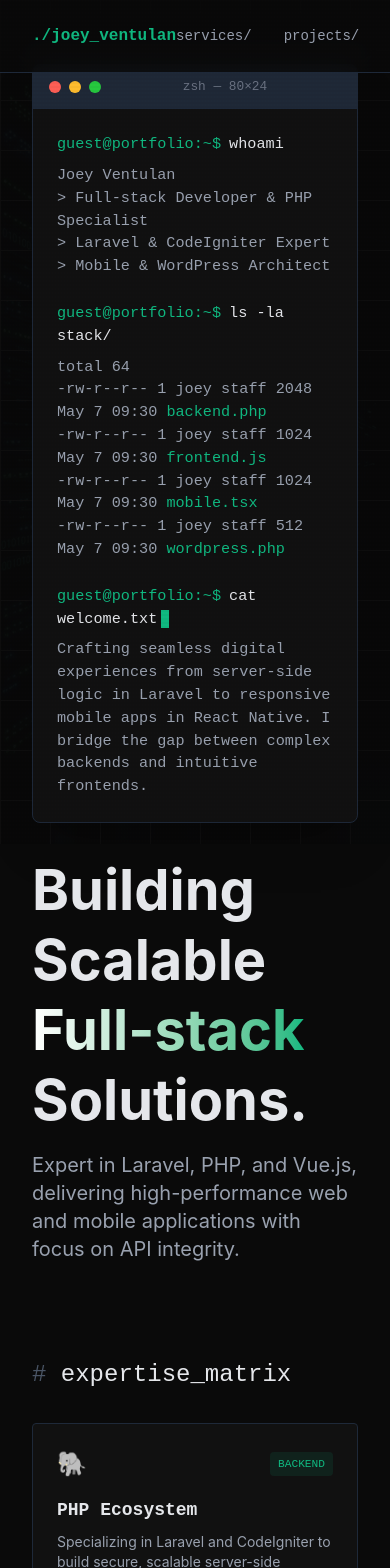
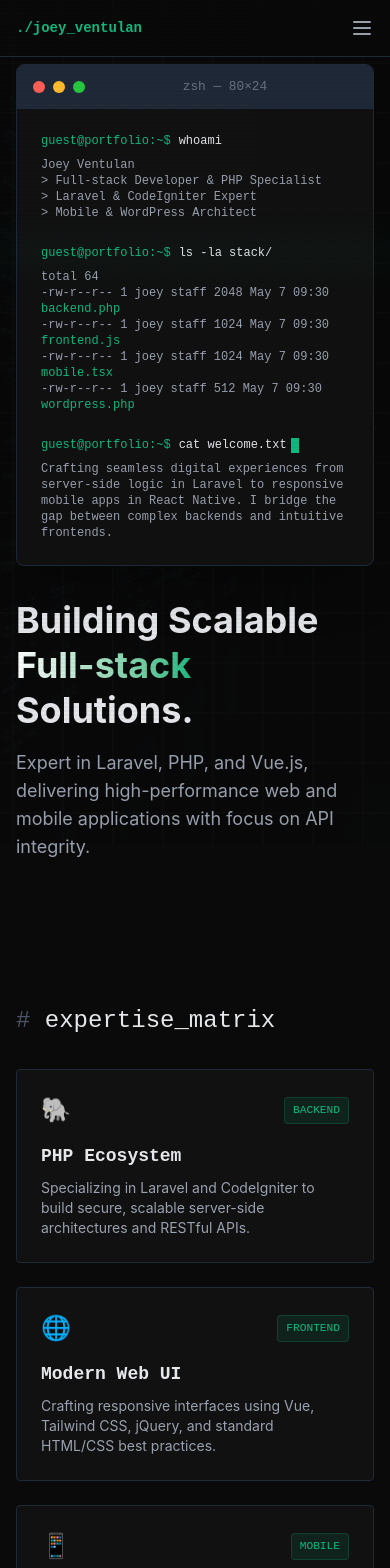
Before and after one commit to devjoe101291/dev-portfolio, a Vue app: page / in a window 390 px wide. Shown: the top 1568 px of the page. Built offline with nearby package versions, Linux system fonts and the light colour scheme.

Commit message:
feat: improve responsiveness and add backend-inspired animations

```diff
--- a/src/App.vue
+++ b/src/App.vue
@@ -5,6 +5,7 @@ const typingCommand = ref('cat welcome.txt')
 const currentCommand = ref('')
 const showWelcome = ref(false)
 const logoText = ref('./joey_ventulan')
+const isMobileMenuOpen = ref(false)
 
 onMounted(() => {
   let i = 0
@@ -29,24 +30,46 @@ const handleLogoHover = (isHover: boolean) => {
 <template>
   <div class="bg-grid"></div>
 
-  <nav class="fixed top-0 w-full py-6 z-50 bg-obsidian/80 backdrop-blur-md border-b border-gray-800">
-    <div class="max-w-[1100px] mx-auto px-8 flex justify-between items-center">
+  <nav class="fixed top-0 w-full py-4 md:py-6 z-50 bg-obsidian/80 backdrop-blur-md border-b border-gray-800">
+    <div class="max-w-[1100px] mx-auto px-4 md:px-8 flex justify-between items-center relative">
       <a href="#"
-         class="font-mono font-bold text-accent no-underline"
+         class="font-mono font-bold text-accent no-underline text-sm md:text-base"
          @mouseover="handleLogoHover(true)"
          @mouseleave="handleLogoHover(false)">
         {{ logoText }}
       </a>
-      <div class="flex gap-8">
+
+      <!-- Mobile Menu Toggle -->
+      <button
+        class="md:hidden text-gray-400 hover:text-accent focus:outline-none"
+        @click="isMobileMenuOpen = !isMobileMenuOpen"
+        aria-label="Toggle mobile menu"
+      >
+        <svg class="w-6 h-6" fill="none" stroke="currentColor" viewBox="0 0 24 24" xmlns="http://www.w3.org/2000/svg">
+          <path v-if="!isMobileMenuOpen" stroke-linecap="round" stroke-linejoin="round" stroke-width="2" d="M4 6h16M4 12h16M4 18h16"></path>
+          <path v-else stroke-linecap="round" stroke-linejoin="round" stroke-width="2" d="M6 18L18 6M6 6l12 12"></path>
+        </svg>
+      </button>
+
+      <!-- Desktop Menu -->
+      <div class="hidden md:flex gap-8">
         <a href="#services" class="no-underline text-gray-400 font-mono text-sm hover:text-accent transition-colors">services/</a>
         <a href="#projects" class="no-underline text-gray-400 font-mono text-sm hover:text-accent transition-colors">projects/</a>
         <a href="#skills" class="no-underline text-gray-400 font-mono text-sm hover:text-accent transition-colors">skills/</a>
         <a href="#contact" class="no-underline text-gray-400 font-mono text-sm hover:text-accent transition-colors">contact/</a>
       </div>
     </div>
+
+    <!-- Mobile Menu Dropdown -->
+    <div v-show="isMobileMenuOpen" class="md:hidden absolute top-full left-0 w-full bg-obsidian/95 backdrop-blur-md border-b border-gray-800 py-4 px-4 flex flex-col gap-4 shadow-xl">
+      <a href="#services" @click="isMobileMenuOpen = false" class="no-underline text-gray-400 font-mono text-sm hover:text-accent transition-colors">services/</a>
+      <a href="#projects" @click="isMobileMenuOpen = false" class="no-underline text-gray-400 font-mono text-sm hover:text-accent transition-colors">projects/</a>
+      <a href="#skills" @click="isMobileMenuOpen = false" class="no-underline text-gray-400 font-mono text-sm hover:text-accent transition-colors">skills/</a>
+      <a href="#contact" @click="isMobileMenuOpen = false" class="no-underline text-gray-400 font-mono text-sm hover:text-accent transition-colors">contact/</a>
+    </div>
   </nav>
 
-  <main class="max-w-[1100px] mx-auto px-8">
+  <main class="max-w-[1100px] mx-auto px-4 md:px-8 overflow-x-hidden">
     <!-- Hero Section -->
     <section class="min-h-screen flex flex-col justify-center pt-16">
       <div class="terminal mb-8">
@@ -56,15 +79,15 @@ const handleLogoHover = (isHover: boolean) => {
           <div class="w-3 h-3 rounded-full bg-[#27c93f]"></div>
           <div class="mx-auto font-mono text-[0.8rem] text-gray-500">zsh — 80×24</div>
         </div>
-        <div class="terminal-body">
-          <div><span class="text-accent mr-2">guest@portfolio:~$</span><span class="text-gray-200">whoami</span></div>
+        <div class="terminal-body overflow-x-auto text-xs md:text-[0.95rem]">
+          <div class="whitespace-nowrap"><span class="text-accent mr-2">guest@portfolio:~$</span><span class="text-gray-200">whoami</span></div>
           <div class="text-gray-400 mt-2 mb-6">
             Joey Ventulan<br>
             > Full-stack Developer & PHP Specialist<br>
             > Laravel & CodeIgniter Expert<br>
             > Mobile & WordPress Architect
           </div>
-          <div><span class="text-accent mr-2">guest@portfolio:~$</span><span class="text-gray-200">ls -la stack/</span></div>
+          <div class="whitespace-nowrap mt-4"><span class="text-accent mr-2">guest@portfolio:~$</span><span class="text-gray-200">ls -la stack/</span></div>
           <div class="text-gray-400 mt-2 mb-6">
             total 64<br>
             -rw-r--r--  1 joey  staff  2048 May  7 09:30 <span class="text-accent">backend.php</span><br>
@@ -72,10 +95,10 @@ const handleLogoHover = (isHover: boolean) => {
             -rw-r--r--  1 joey  staff  1024 May  7 09:30 <span class="text-accent">mobile.tsx</span><br>
             -rw-r--r--  1 joey  staff   512 May  7 09:30 <span class="text-accent">wordpress.php</span>
           </div>
-          <div>
+          <div class="whitespace-nowrap mt-4">
             <span class="text-accent mr-2">guest@portfolio:~$</span>
             <span class="text-gray-200">{{ currentCommand }}</span>
-            <span class="inline-block w-2 h-[18px] bg-accent ml-1 align-middle animate-blink"></span>
+            <span class="inline-block w-2 h-[15px] md:h-[18px] bg-accent ml-1 align-middle animate-blink"></span>
           </div>
           <div v-if="showWelcome" class="text-gray-400 mt-2">
             Crafting seamless digital experiences from server-side logic in Laravel to responsive mobile apps in React Native.
@@ -84,17 +107,17 @@ const handleLogoHover = (isHover: boolean) => {
         </div>
       </div>
 
-      <h1 class="text-[3.5rem] font-bold mb-4 leading-tight">
+      <h1 class="text-4xl md:text-[3.5rem] font-bold mb-4 leading-tight">
         Building Scalable <br>
         <span class="bg-gradient-to-r from-white to-accent bg-clip-text text-transparent">Full-stack</span> Solutions.
       </h1>
-      <p class="text-xl text-gray-400 max-w-[600px] mb-8">
+      <p class="text-lg md:text-xl text-gray-400 max-w-[600px] mb-8">
         Expert in Laravel, PHP, and Vue.js, delivering high-performance web and mobile applications with focus on API integrity.
       </p>
     </section>
 
     <!-- Services -->
-    <section id="services" class="mt-16">
+    <section id="services" class="mt-12 md:mt-16 pt-16 md:pt-20">
       <h2 class="font-mono text-2xl mb-8"><span class="text-gray-600">#</span> expertise_matrix</h2>
       <div class="grid grid-cols-1 md:grid-cols-3 gap-6">
         <div class="card relative">
@@ -125,7 +148,7 @@ const handleLogoHover = (isHover: boolean) => {
     </section>
 
     <!-- Projects -->
-    <section id="projects" class="mt-32">
+    <section id="projects" class="mt-20 md:mt-32 pt-16 md:pt-20">
       <h2 class="font-mono text-2xl mb-8"><span class="text-gray-600">#</span> selected_works</h2>
       <div class="grid grid-cols-1 md:grid-cols-3 gap-6">
         <div class="card relative">
@@ -159,12 +182,12 @@ const handleLogoHover = (isHover: boolean) => {
     </section>
 
     <!-- Skills -->
-    <section id="skills" class="mt-32">
+    <section id="skills" class="mt-20 md:mt-32 pt-16 md:pt-20">
       <div class="terminal">
         <div class="terminal-header">
           <div class="mx-auto font-mono text-[0.8rem] text-gray-500">./fullstack_dev.json</div>
         </div>
-        <div class="terminal-body">
+        <div class="terminal-body overflow-x-auto text-xs md:text-[0.95rem]">
 <pre class="text-gray-400">
 {
   <span class="text-blue-400">"backend"</span>: {
@@ -188,7 +211,7 @@ const handleLogoHover = (isHover: boolean) => {
     </section>
 
     <!-- Contact -->
-    <footer id="contact" class="mt-32 mb-16 text-center">
+    <footer id="contact" class="mt-20 md:mt-32 mb-16 text-center pt-16 md:pt-20">
       <p class="font-mono text-gray-600 mb-4">// establish session?</p>
       <a href="mailto:hello@joey.dev" class="terminal inline-block px-12 py-4 no-underline text-accent font-mono hover:bg-accent/5 transition-colors">
         ssh connect@joey.dev
--- a/src/index.css
+++ b/src/index.css
@@ -15,6 +15,15 @@
     0%, 100% { opacity: 1; }
     50% { opacity: 0; }
   }
+  @keyframes drift {
+    from { background-position: 0 0, 0 0, 0 0, 0 0; }
+    to { background-position: 50px 50px, 50px 50px, 0 0, 0 0; }
+  }
+  @keyframes crt-flicker {
+    0% { opacity: 0.1; }
+    50% { opacity: 0.12; }
+    100% { opacity: 0.1; }
+  }
 }
 
 @layer base {
@@ -30,6 +39,20 @@
       linear-gradient(rgba(18, 16, 16, 0) 50%, rgba(0, 0, 0, 0.25) 50%),
       linear-gradient(90deg, rgba(255, 0, 0, 0.06), rgba(0, 255, 0, 0.02), rgba(0, 0, 255, 0.06));
     background-size: 100% 4px, 3px 100%;
+    animation: crt-flicker 0.15s infinite;
+  }
+
+  /* Scanline effect */
+  body::after {
+    content: "";
+    @apply fixed top-0 left-0 right-0 h-[10vh] pointer-events-none z-[998] opacity-[0.03];
+    background: linear-gradient(to bottom, transparent, var(--color-accent), transparent);
+    animation: scanline 8s linear infinite;
+  }
+
+  @keyframes scanline {
+    0% { transform: translateY(-100vh); }
+    100% { transform: translateY(100vh); }
   }
 }
 
@@ -42,27 +65,66 @@
       linear-gradient(rgba(10, 10, 10, 0.8), rgba(10, 10, 10, 0.8)),
       url('/bg.png');
     background-size: 50px 50px, 50px 50px, cover, cover;
+    animation: drift 20s linear infinite;
   }
 
   .terminal {
-    @apply bg-panel border border-gray-800 rounded-lg overflow-hidden shadow-2xl;
+    @apply bg-panel border border-gray-800 rounded-lg overflow-hidden shadow-2xl relative transition-colors duration-500 hover:border-accent/50;
+  }
+
+  .terminal::before {
+    content: '';
+    @apply absolute inset-0 bg-accent/0 pointer-events-none transition-colors duration-500 z-10;
+  }
+
+  .terminal:hover::before {
+    @apply bg-accent/[0.02];
+    box-shadow: inset 0 0 20px rgba(16,185,129,0.1);
   }
 
   .terminal-header {
-    @apply bg-terminal-header px-4 py-3 flex items-center gap-2 border-b border-gray-800;
+    @apply bg-terminal-header px-4 py-3 flex items-center gap-2 border-b border-gray-800 relative z-20;
   }
 
   .terminal-body {
-    @apply p-6 font-mono text-[0.95rem];
+    @apply p-6 font-mono text-[0.95rem] relative z-20;
   }
 
   .card {
-    @apply bg-panel border border-gray-800 p-6 rounded transition-all duration-300 hover:border-accent hover:-translate-y-1 hover:shadow-[0_10px_30px_rgba(16,185,129,0.2)];
+    @apply bg-panel border border-gray-800 p-6 rounded transition-all duration-300 hover:border-accent hover:-translate-y-2 hover:shadow-[0_10px_30px_rgba(16,185,129,0.15)] relative overflow-hidden;
+  }
+
+  /* Card sweep effect on hover */
+  .card::after {
+    content: '';
+    @apply absolute top-0 left-[-100%] w-1/2 h-full bg-gradient-to-r from-transparent via-accent/10 to-transparent skew-x-12 transition-all duration-700 ease-out z-0;
+  }
+
+  .card:hover::after {
+    left: 200%;
+  }
+
+  .card > * {
+    @apply relative z-10;
   }
 
   .tag {
-    @apply font-mono text-[0.7rem] bg-accent/10 text-accent px-2 py-1 rounded;
+    @apply font-mono text-[0.7rem] bg-accent/10 text-accent px-2 py-1 rounded border border-accent/20 transition-all hover:bg-accent hover:text-obsidian cursor-default;
   }
+
+  /* Reveal animations */
+  .reveal {
+    opacity: 0;
+    transform: translateY(30px);
+    transition: all 0.8s cubic-bezier(0.16, 1, 0.3, 1);
+  }
+  .reveal.active {
+    opacity: 1;
+    transform: translateY(0);
+  }
+  .reveal-delay-1 { transition-delay: 100ms; }
+  .reveal-delay-2 { transition-delay: 200ms; }
+  .reveal-delay-3 { transition-delay: 300ms; }
 }
 
 /* Custom animation utility for v4 */
```
